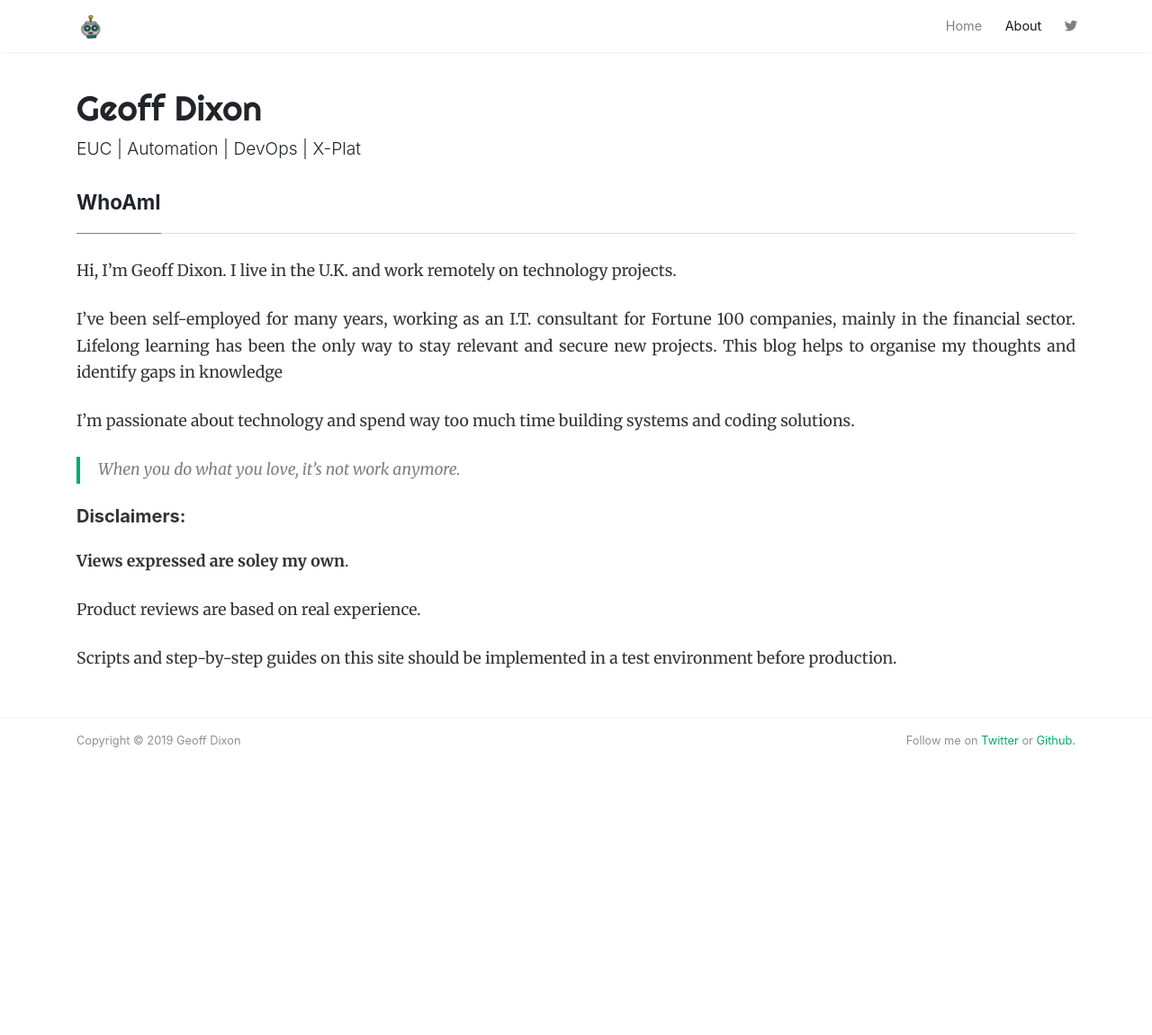
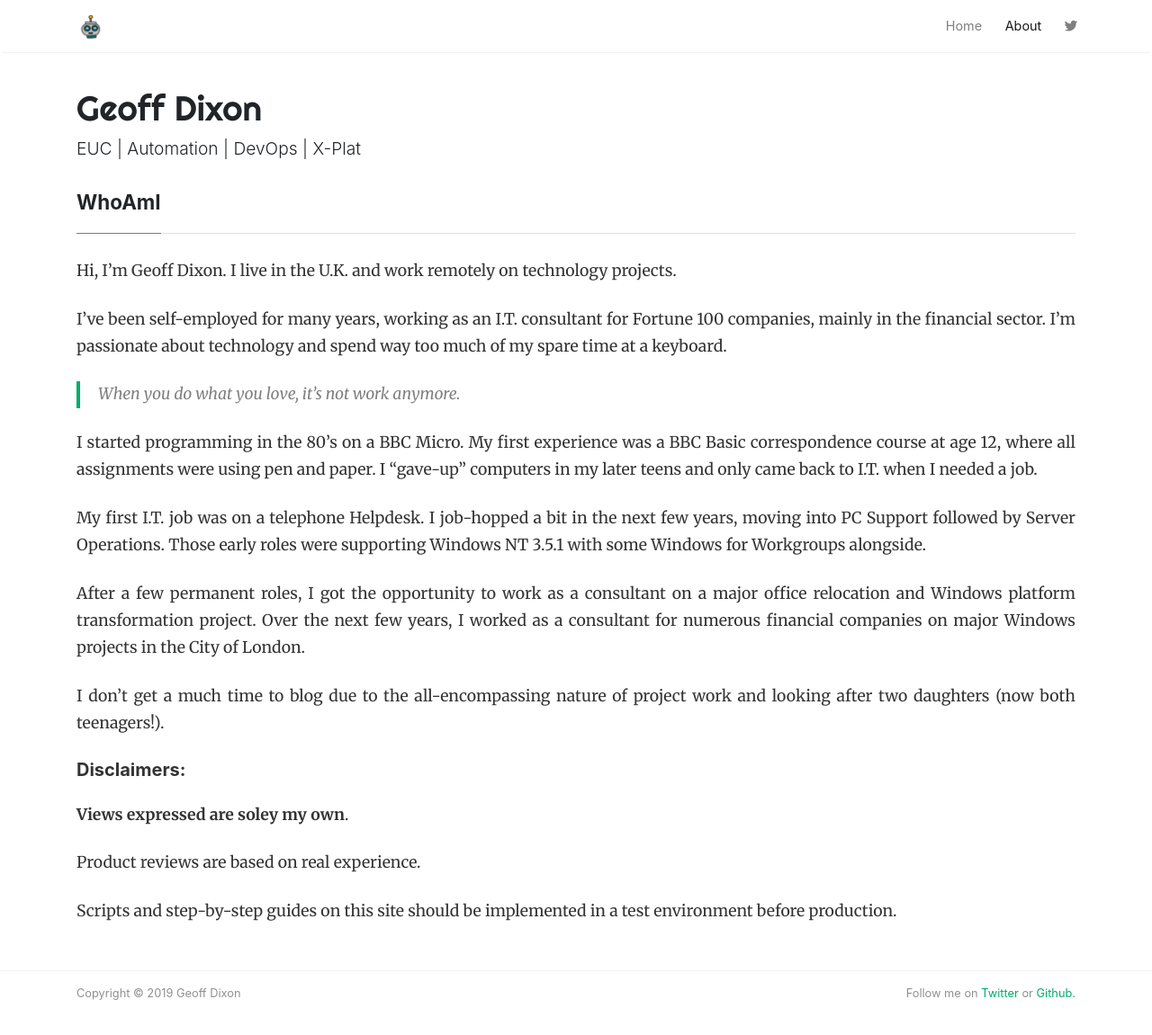
Before and after one commit to gbdixg/gbdixg.github.io, a Jekyll site: the page built from about.md, in a window 1280 px wide and 1188 px high. Shown: the top 1151 px of the window at 90% size. Built offline with Jekyll 4.4.1, drawn with Linux system fonts in a browser that asks for light colours; nearby versions of some CDN libraries; comment, search, counter and statistics services are not loaded.

Commit message:
Updated about

```diff
--- a/about.md
+++ b/about.md
@@ -7,11 +7,18 @@ comments: false
 Hi, I'm Geoff Dixon. I live in the U.K. and work remotely on technology projects.
 
 I've been self-employed for many years, working as an I.T. consultant for Fortune 100 companies, mainly in the financial sector.
-Lifelong learning has been the only way to stay relevant and secure new projects. This blog helps to organise my thoughts and identify gaps in knowledge
-
-I'm passionate about technology and spend way too much time building systems and coding solutions.
+I'm passionate about technology and spend way too much of my spare time at a keyboard.
 
 > When you do what you love, it's not work anymore.
+
+I started programming in the 80's on a BBC Micro.  My first experience was a BBC Basic correspondence course at age 12, where all assignments were using pen and paper.
+I "gave-up" computers in my later teens and only came back to I.T. when I needed a job.
+
+My first I.T. job was on a telephone Helpdesk. I job-hopped a bit in the next few years, moving into PC Support followed by Server Operations. Those early roles were supporting Windows NT 3.5.1 with some Windows for Workgroups alongside.
+
+After a few permanent roles, I got the opportunity to work as a consultant on a major office relocation and Windows platform transformation project. Over the next few years, I worked as a consultant for numerous financial companies on major Windows projects in the City of London.
+
+I don't get a much time to blog due to the all-encompassing nature of project work and looking after two daughters (now both teenagers!).
 
 ##### Disclaimers:
 **Views expressed are soley my own**.
```
